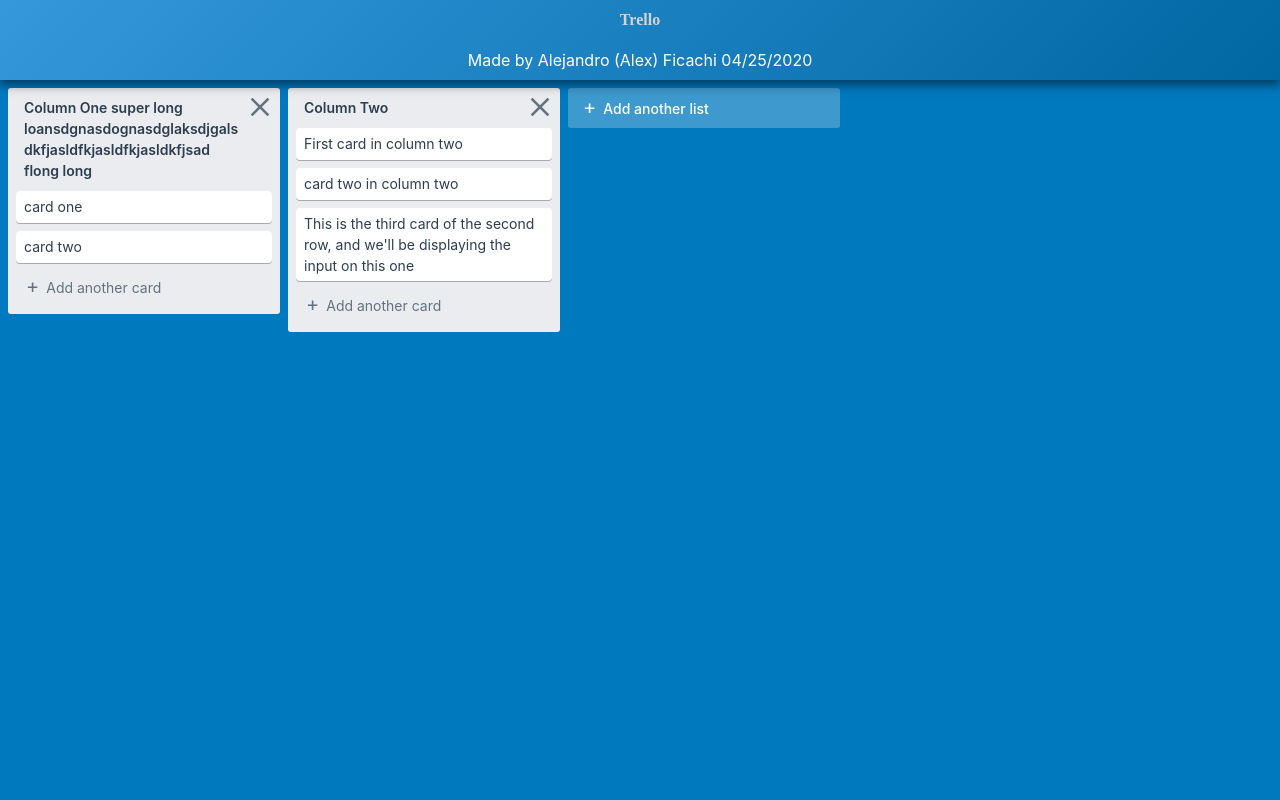
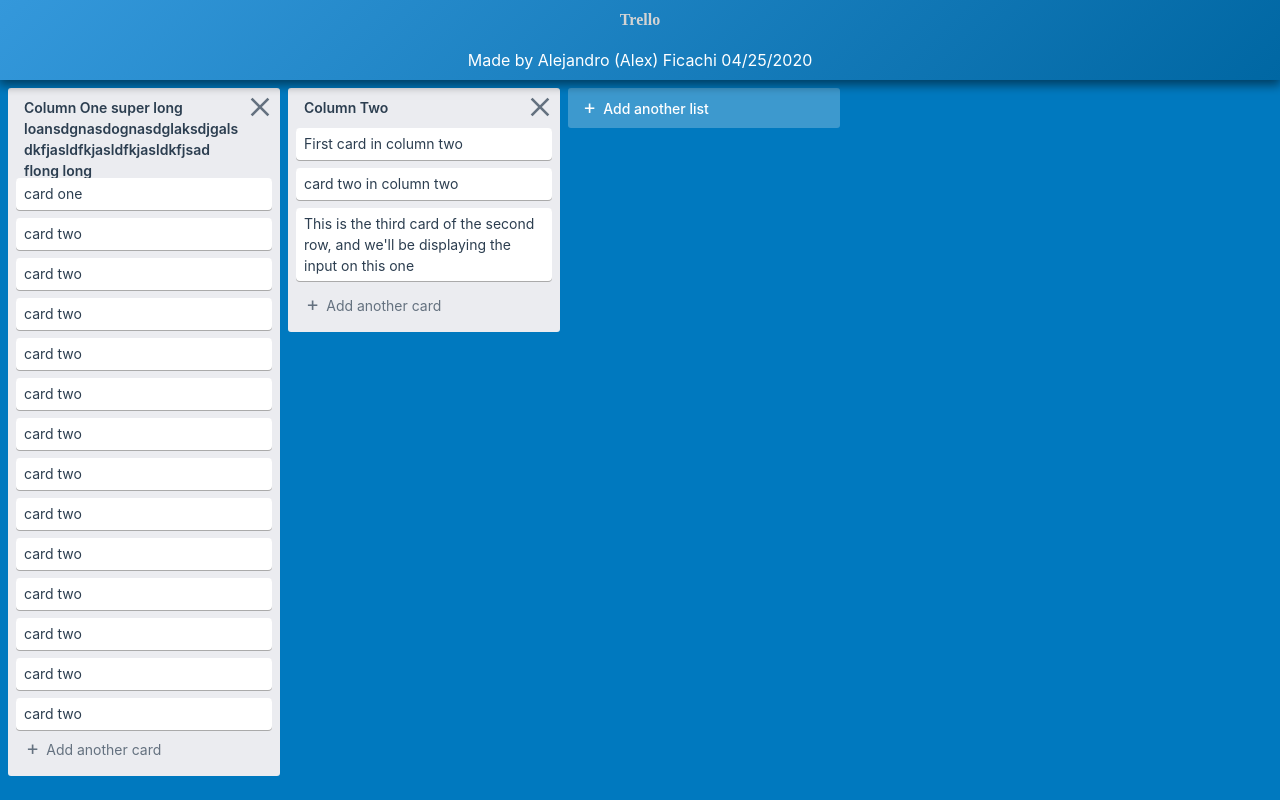
Before and after one commit to AlexFicachi/Trello, a React (Create React App) app: page / in a window 1280 px wide. Built offline with nearby package versions, Linux system fonts and the light colour scheme.

Commit message:
added scrollbar to columnCards

```diff
--- a/src/App.css
+++ b/src/App.css
@@ -1,5 +1,4 @@
 .App{
   background: green;
   height: 100vh;
-  overflow-y: hidden;
 }
--- a/src/App.js
+++ b/src/App.js
@@ -21,6 +21,76 @@
         cards: [
           {
             name: 'card one',
+            id: v4(),
+            editCardInput: false,
+          },
+          {
+            name: 'card two',
+            id: v4(),
+            editCardInput: false,
+          },
+          {
+            name: 'card two',
+            id: v4(),
+            editCardInput: false,
+          },
+          {
+            name: 'card two',
+            id: v4(),
+            editCardInput: false,
+          },
+          {
+            name: 'card two',
+            id: v4(),
+            editCardInput: false,
+          },
+          {
+            name: 'card two',
+            id: v4(),
+            editCardInput: false,
+          },
+          {
+            name: 'card two',
+            id: v4(),
+            editCardInput: false,
+          },
+          {
+            name: 'card two',
+            id: v4(),
+            editCardInput: false,
+          },
+          {
+            name: 'card two',
+            id: v4(),
+            editCardInput: false,
+          },
+          {
+            name: 'card two',
+            id: v4(),
+            editCardInput: false,
+          },
+          {
+            name: 'card two',
+            id: v4(),
+            editCardInput: false,
+          },
+          {
+            name: 'card two',
+            id: v4(),
+            editCardInput: false,
+          },
+          {
+            name: 'card two',
+            id: v4(),
+            editCardInput: false,
+          },
+          {
+            name: 'card two',
+            id: v4(),
+            editCardInput: false,
+          },
+          {
+            name: 'card two',
             id: v4(),
             editCardInput: false,
           },
--- a/src/components/Board.js
+++ b/src/components/Board.js
@@ -49,6 +49,7 @@
     white-space: nowrap;
     padding-top: 88px;
     padding-left: 8px;
+    padding-bottom: 24px;
     display: flex;
     align-items: flex-start;
     ${({myStyle})=>myStyle}
--- a/src/components/column/Column.js
+++ b/src/components/column/Column.js
@@ -22,11 +22,11 @@
 }
 
 const Wrapper = styled.div`
-    min-width: 272px;
-    width: 1px;
+    flex-basis: 272px;
     background: rgb(235,236,240);
     border-radius: 3px;
-    display: inline-block;
+    display: inline-flex;
+    flex-direction: column;
     margin-right: 8px;
     padding: 5px;
     padding-right: 8px;
@@ -34,5 +34,6 @@
     font-size: 14px;
     line-height: 20px;
     margin-bottom: 100px;
+    max-height: 100%;
     ${({myStyle})=>myStyle}
 `
--- a/src/components/column/columnbody/ColumnBody.js
+++ b/src/components/column/columnbody/ColumnBody.js
@@ -12,19 +12,21 @@
             droppableId={myContext.state.id}
         >
             {(provided)=>
+                <React.Fragment>
                     <Wrapper
                         ref={provided.innerRef}
                         {...provided.droppableProps}
                     >
                         <ColumnCards/>
                         {provided.placeholder}
+                    </Wrapper>
                     <ColumnFoot/>
-                </Wrapper>
+                </React.Fragment>
             }
         </Droppable>
     )
 };
 
 const Wrapper = styled.div`
-
+    overflow-y: scroll;
 `
```
Lines whose indentation alone changed are shown as unchanged.
